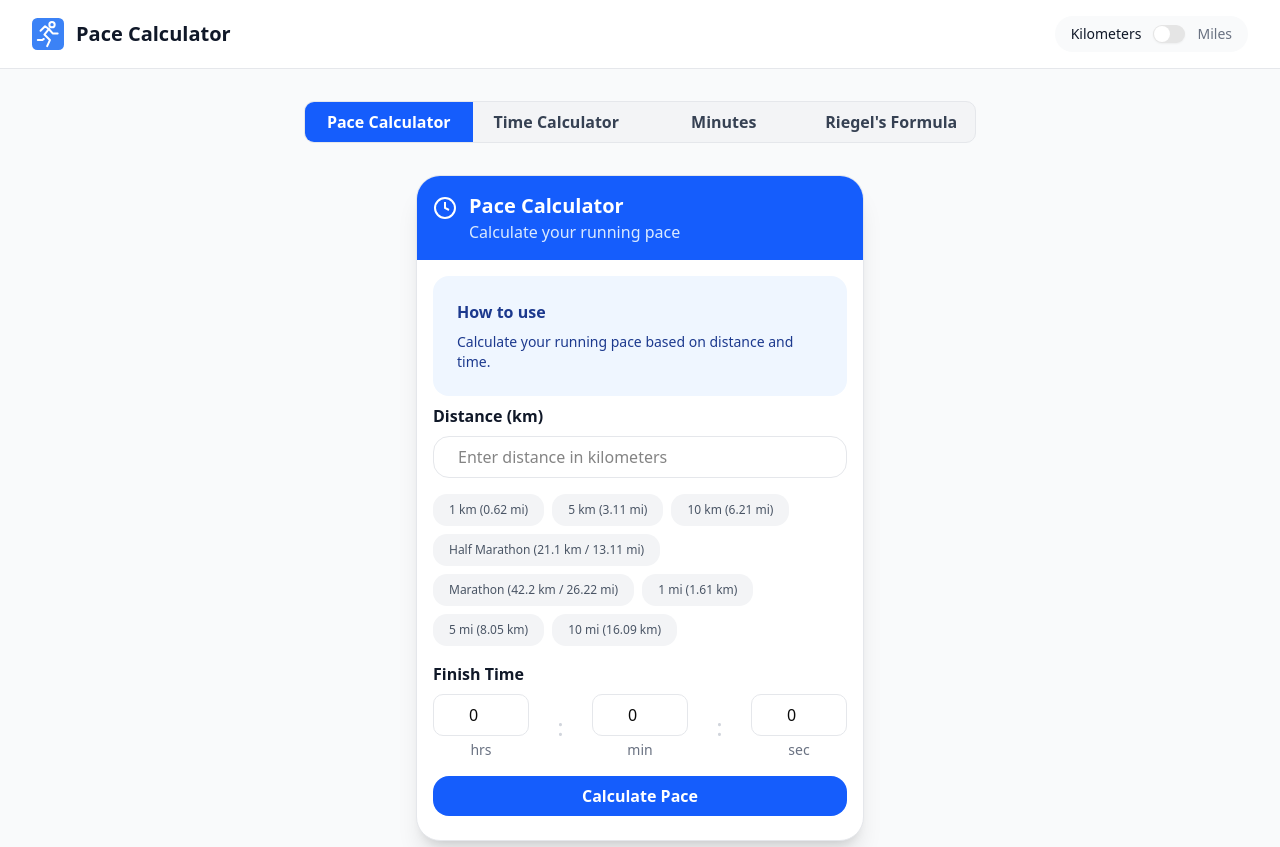
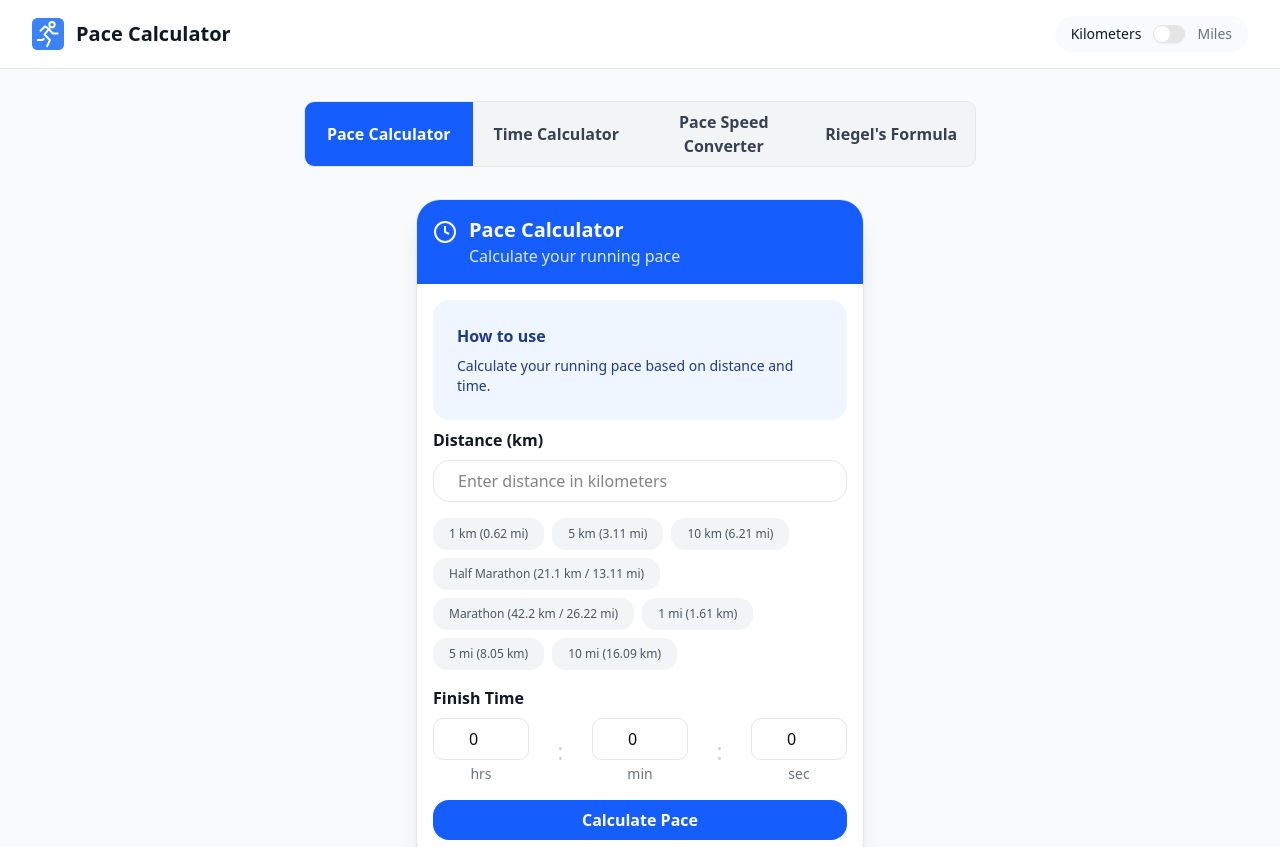
Before and after one commit to ZzyzxIsAlreadyTaken/pace-calculator, a React (Vite) app: page / in a window 1280 px wide. Shown: the top 847 px of the page. Built offline with nearby package versions, Linux system fonts and the light colour scheme.

Commit message:
Updated some names to Pace Speed Converter

```diff
--- a/src/PaceCalculator.tsx
+++ b/src/PaceCalculator.tsx
@@ -2,7 +2,7 @@ import { useState } from "react";
 import RiegelForm from "./components/RiegelForm";
 import PaceForm from "./components/PaceForm";
 import TimeForm from "./components/TimeForm";
-import MinutesForm from "./components/MinutesSecondsToKMTOrMilesForm";
+import PaceSpeedConverter from "./components/PaceSpeedConverter";
 import { Button } from "./components/Button";
 import Header from "./components/Header";
 
@@ -10,7 +10,7 @@ import Header from "./components/Header";
 const formComponents = {
   pace: PaceForm,
   time: TimeForm,
-  minutes: MinutesForm,
+  paceSpeed: PaceSpeedConverter,
   riegel: RiegelForm,
 } as const;
 
@@ -50,13 +50,13 @@ const PaceCalculator = () => {
           </Button>
           <Button
             className={`flex-1 px-4 py-2 font-semibold transition-colors rounded-none ${
-              activeTab === "minutes"
+              activeTab === "paceSpeed"
                 ? "bg-orange-600 text-white hover:bg-orange-700"
                 : "text-gray-700 hover:bg-gray-200"
             }`}
-            onClick={() => setActiveTab("minutes")}
+            onClick={() => setActiveTab("paceSpeed")}
           >
-            Minutes
+            Pace Speed Converter
           </Button>
           <Button
             className={`flex-1 px-4 py-2 font-semibold transition-colors rounded-none ${
--- a/src/components/PaceSpeedConverter.tsx
+++ b/src/components/PaceSpeedConverter.tsx
@@ -1,4 +1,4 @@
-import React, { useState } from "react";
+import { useState } from "react";
 import TimePicker from "./TimePicker";
 
 const KM_IN_MI = 1.60934;
@@ -8,7 +8,7 @@ interface MstoKMTorMilesFormProps {
   unit: "metric" | "imperial";
 }
 
-export default function MinutesForm({ unit }: MstoKMTorMilesFormProps) {
+export default function PaceSpeedConverter({ unit }: MstoKMTorMilesFormProps) {
   const [inputMode, setInputMode] = useState<"pace" | "speed">("pace");
   const [paceHours, setPaceHours] = useState("0");
   const [paceMinutes, setPaceMinutes] = useState("0");
```
